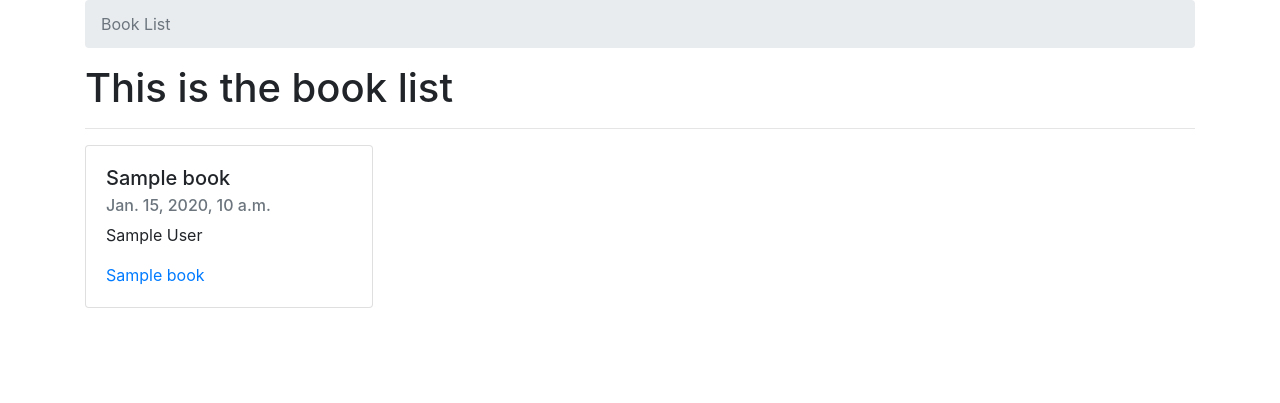
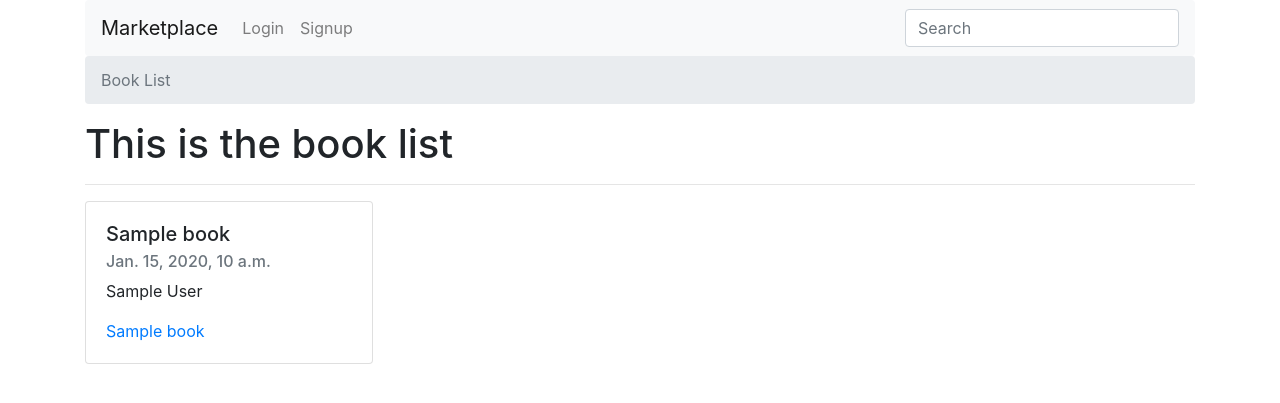
Before and after one commit to fl4viooliveira/marketplace, a Django app: template templates/book_list.html in a window 1280 px wide. Shown: the top 403 px of the page. Run offline with Django 3.2, Linux system fonts and the light colour scheme; the template is opened without the code that fills it: most values are stand-ins (such as "Sample title", 1, 10 or a date in 2020); some libraries are stand-ins or nearby versions.

Commit message:
navbar logic

```diff
--- a/templates/base.html
+++ b/templates/base.html
@@ -9,6 +9,9 @@
 </head>
 <body>
     <div class="container">
+
+    {% include "navbar.html" %}
+
     <nav aria-label="breadcrumb">
     <ol class="breadcrumb">
         {% block breadcrumb %}
--- /dev/null
+++ b/templates/navbar.html
@@ -0,0 +1,26 @@
+<nav class="navbar navbar-expand-lg navbar-light bg-light rounded">
+<a class="navbar-brand" href="{% url 'books:book-list' %}">Marketplace</a>
+<button class="navbar-toggler" type="button" data-toggle="collapse" data-target="#navbarsExample09" aria-controls="navbarsExample09" aria-expanded="false" aria-label="Toggle navigation">
+    <span class="navbar-toggler-icon"></span>
+</button>
+
+<div class="collapse navbar-collapse" id="navbarsExample09">
+    <ul class="navbar-nav mr-auto">
+    {% if request.user.is_authenticated %}
+    <li class="nav-item">
+        <a class="nav-link" href="{% url 'account_logout' %}">Logout</a>
+    </li>
+    {% else %}
+    <li class="nav-item">
+        <a class="nav-link" href="{% url 'account_login' %}">Login</a>
+    </li>
+    <li class="nav-item">
+        <a class="nav-link" href="{% url 'account_signup' %}">Signup</a>
+    </li>
+    {% endif %}
+    </ul>
+    <form class="form-inline my-2 my-md-0">
+    <input class="form-control" type="text" placeholder="Search" aria-label="Search">
+    </form>
+</div>
+</nav
```
